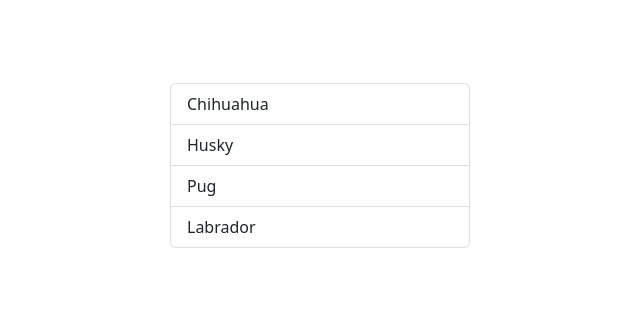
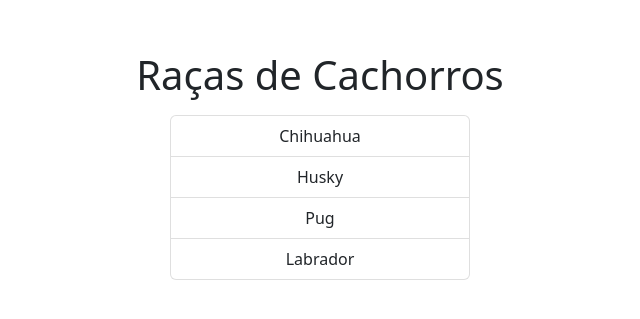
Before and after one commit to otaviohenrique1/dogbreed_frontend, a React (Create React App) app: page /list in a window 1280 px wide. Shown: the part 235-554 px from the top of the page, without its empty margins (320-960 px from the left). Built offline with nearby package versions, Linux system fonts and the light colour scheme.

Commit message:
commit 8

```diff
--- a/package.json
+++ b/package.json
@@ -19,6 +19,8 @@
     "react-scripts": "5.0.1",
     "reactstrap": "^9.1.2",
     "styled-components": "^5.3.5",
+    "sweetalert2": "^11.4.24",
+    "sweetalert2-react-content": "^5.0.2",
     "typescript": "^4.7.4",
     "web-vitals": "^2.1.4",
     "yup": "^0.32.11"
--- a/src/pages/Breed.tsx
+++ b/src/pages/Breed.tsx
@@ -6,6 +6,8 @@ import { Col, Container, Row } from 'reactstrap';
 import styled from 'styled-components';
 import { toUpperCaseFirstLetter } from "../utils/utils";
 import { SpinnerLoader } from "../components/LoaderSpinner";
+import Swal from 'sweetalert2'
+import withReactContent from 'sweetalert2-react-content'
 
 interface DogBreedDataType {
   breed: string;
@@ -21,6 +23,7 @@ export function Breed() {
   const { breed } = useParams();
   const { dataUserContext } = useContext(UserContextContext);
   const [dataDogBreedList, setDataDogBreedList] = useState<DogBreedDataType>(initialValues);
+  const MySwal = withReactContent(Swal)
 
   useEffect(() => {
     api.get(`list?breed=${breed}`, {
@@ -41,7 +44,18 @@ export function Breed() {
       <h1>{dataDogBreedList.breed}</h1>
       <Row>
         {(dataDogBreedList.list.length === 0) ? <SpinnerLoader /> : dataDogBreedList.list.map((item, index) => (
-          <Col key={index} className="mb-2">
+          <Col
+            key={index}
+            className="mb-2"
+            onClick={() => {
+              return MySwal.fire({
+                imageUrl: item,
+                imageAlt: `Imagem_${index}`,
+                confirmButtonText: "Fechar",
+                confirmButtonColor: '#dc3545',
+              })
+            }}
+          >
             <Img src={item} alt={`Imagem_${index}`} />
           </Col>
         ))}
@@ -52,4 +66,5 @@ export function Breed() {
 
 const Img = styled.img`
   height: 150px;
+  cursor: pointer;
 `;
--- a/src/pages/List.tsx
+++ b/src/pages/List.tsx
@@ -11,7 +11,8 @@ export function List() {
   const MenuList = ["chihuahua", "husky", "pug", "labrador"];
 
   return (
-    <Center>
+    <Center className="d-flex flex-column">
+      <h1 className="mb-3">Raças de Cachorros</h1>
       <ListGroupStyled>
         {(MenuList.length === 0) ? <SpinnerLoader /> : <>
           {MenuList.map((item, index) => (
@@ -40,4 +41,5 @@ const ListGroupItemStyled = styled(ListGroupItem)`
 
 const ListGroupStyled = styled(ListGroup)`
   width: 300px;
+  text-align: center;
 `;
```
Also changed, not shown: 1 other file (tests, documents, lock files or other folders).
